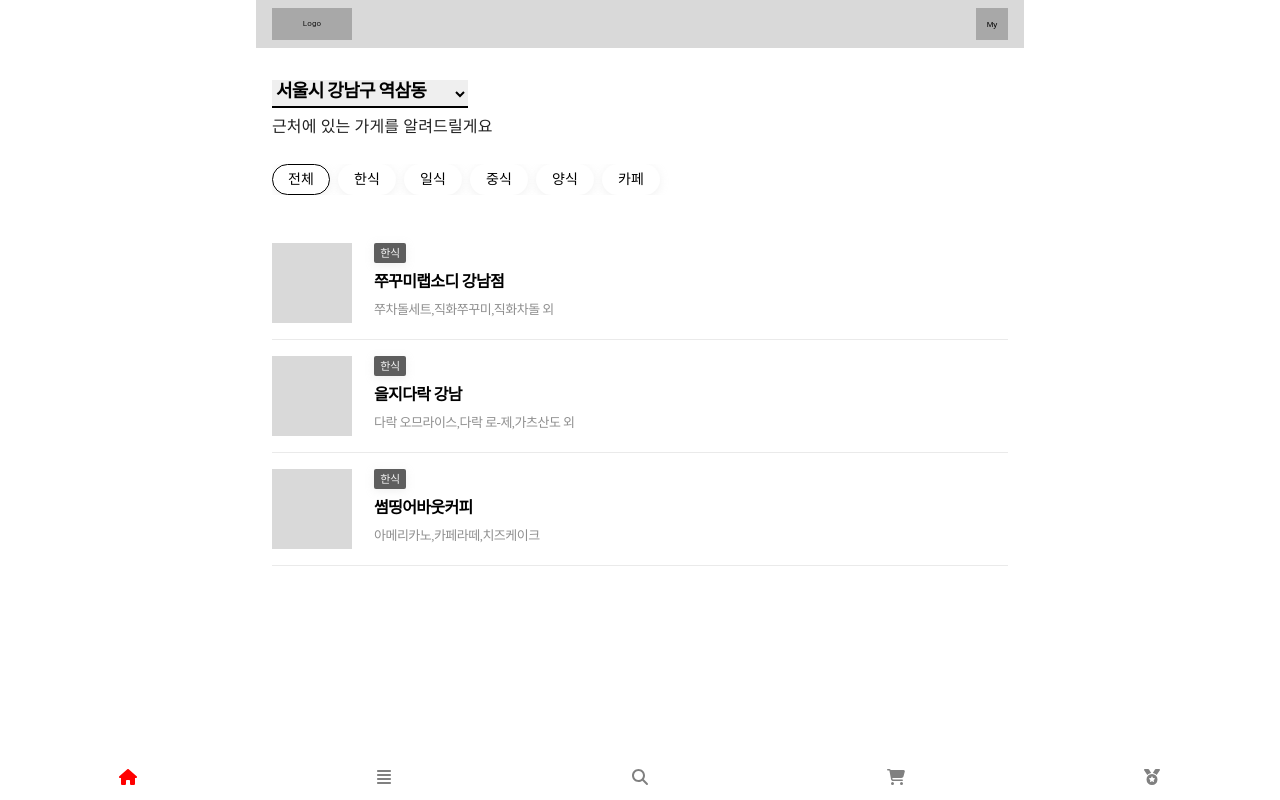
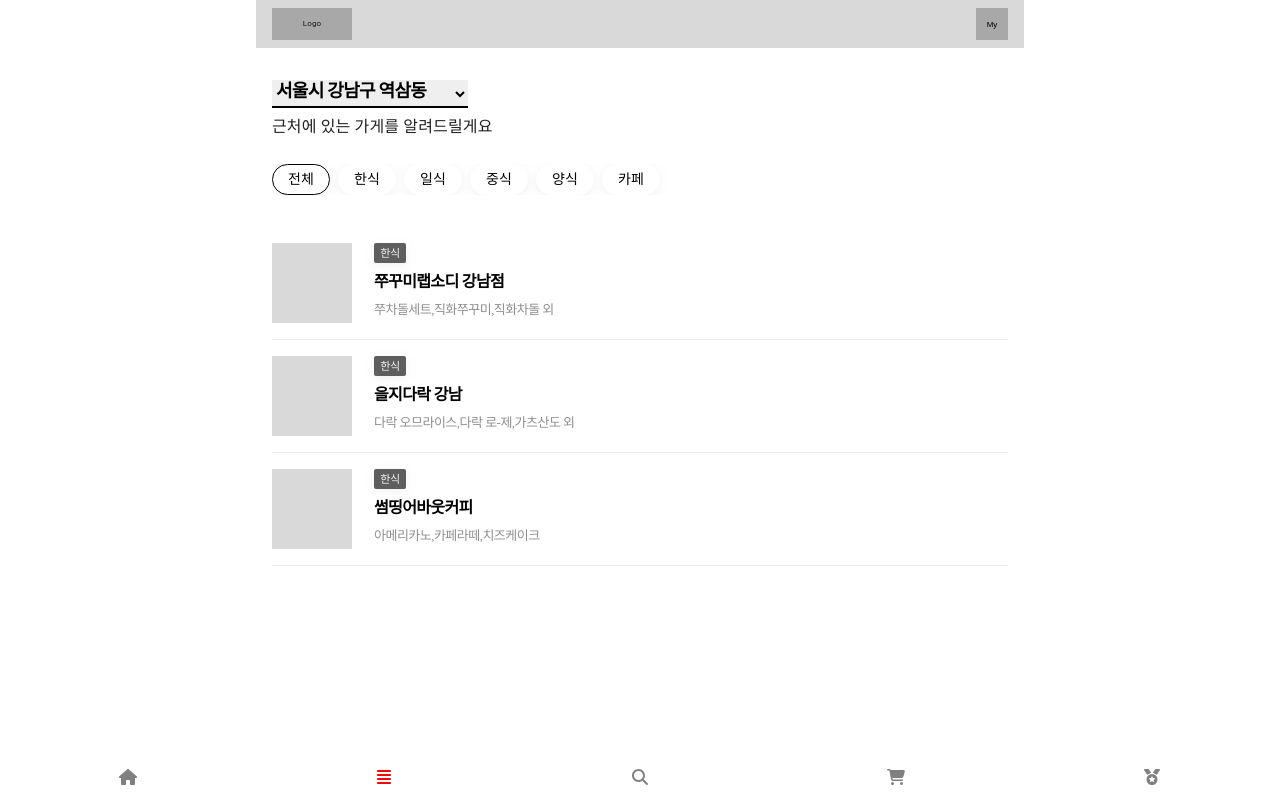
Before and after one commit to dlantjdgkgk/SmallGift, a React (Create React App) app: page /category in a window 1280 px wide. Built offline with nearby package versions, Linux system fonts and the light colour scheme.

Commit message:
refactor : map 을 이용한 refactoring

```diff
--- a/src/components/BottomNav/BottomNav.tsx
+++ b/src/components/BottomNav/BottomNav.tsx
@@ -6,39 +6,45 @@ import { Link, Outlet } from "react-router-dom";
 
 const BottomNav = () => {
   const [activeNav, setActiveNav] = useState(1);
-
+  const datas = [
+    {
+      icons: faHome,
+      Links: "/",
+    },
+    {
+      icons: faAlignJustify,
+      Links: "category",
+    },
+    {
+      icons: faSearch,
+      Links: "search",
+    },
+    {
+      icons: faCartShopping,
+      Links: "shop",
+    },
+    {
+      icons: faMedal,
+      Links: "mypage",
+    },
+  ];
   return (
     <>
       <Styled.NavWrapper>
-        <Link to="/" className="nav-link" onClick={() => setActiveNav(1)}>
+        {/* <Link to="/" className="nav-link" onClick={() => setActiveNav(1)}>
           <div>
-            <FontAwesomeIcon icon={faHome} className={activeNav === 1 ? "nav-item active" : "nav-item"} />
+            <FontAwesomeIcon icon={faHome} c  lassName={activeNav === 1 ? "nav-item active" : "nav-item"} />
           </div>
-        </Link>
-
-        <Link to="/category" className="nav-link" onClick={() => setActiveNav(2)}>
-          <div>
-            <FontAwesomeIcon icon={faAlignJustify} className={activeNav === 2 ? "nav-item active" : "nav-item"} />
-          </div>
-        </Link>
-
-        <Link to="/search" className="nav-link" onClick={() => setActiveNav(3)}>
-          <div>
-            <FontAwesomeIcon icon={faSearch} className={activeNav === 3 ? "nav-item active" : "nav-item"} />
-          </div>
-        </Link>
-
-        <Link to="/shop" className="nav-link" onClick={() => setActiveNav(4)}>
-          <div>
-            <FontAwesomeIcon icon={faCartShopping} className={activeNav === 4 ? "nav-item active" : "nav-item"} />
-          </div>
-        </Link>
-
-        <Link to="/mypage" className="nav-link" onClick={() => setActiveNav(5)}>
-          <div>
-            <FontAwesomeIcon icon={faMedal} className={activeNav === 5 ? "nav-item active" : "nav-item"} />
-          </div>
-        </Link>
+        </Link> */}
+        {datas.map(({ icons, Links }, index) => {
+          return (
+            <Link to={Links} className="nav-link" key={index} onClick={() => setActiveNav(index)}>
+              <div>
+                <FontAwesomeIcon icon={icons} className={activeNav === index ? "nav-item active" : "nav-item"} />
+              </div>
+            </Link>
+          );
+        })}
       </Styled.NavWrapper>
       <Outlet />
     </>
```
